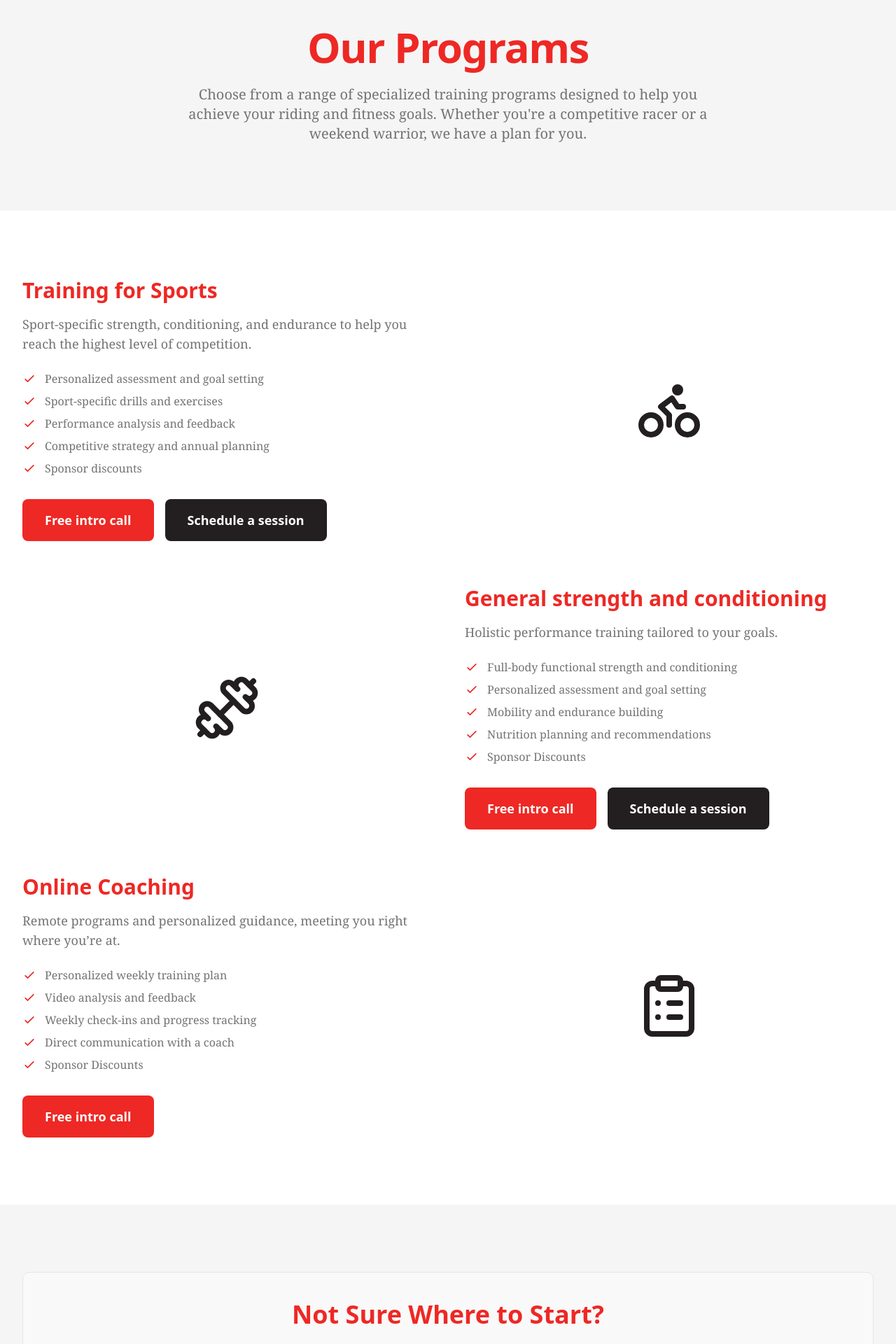
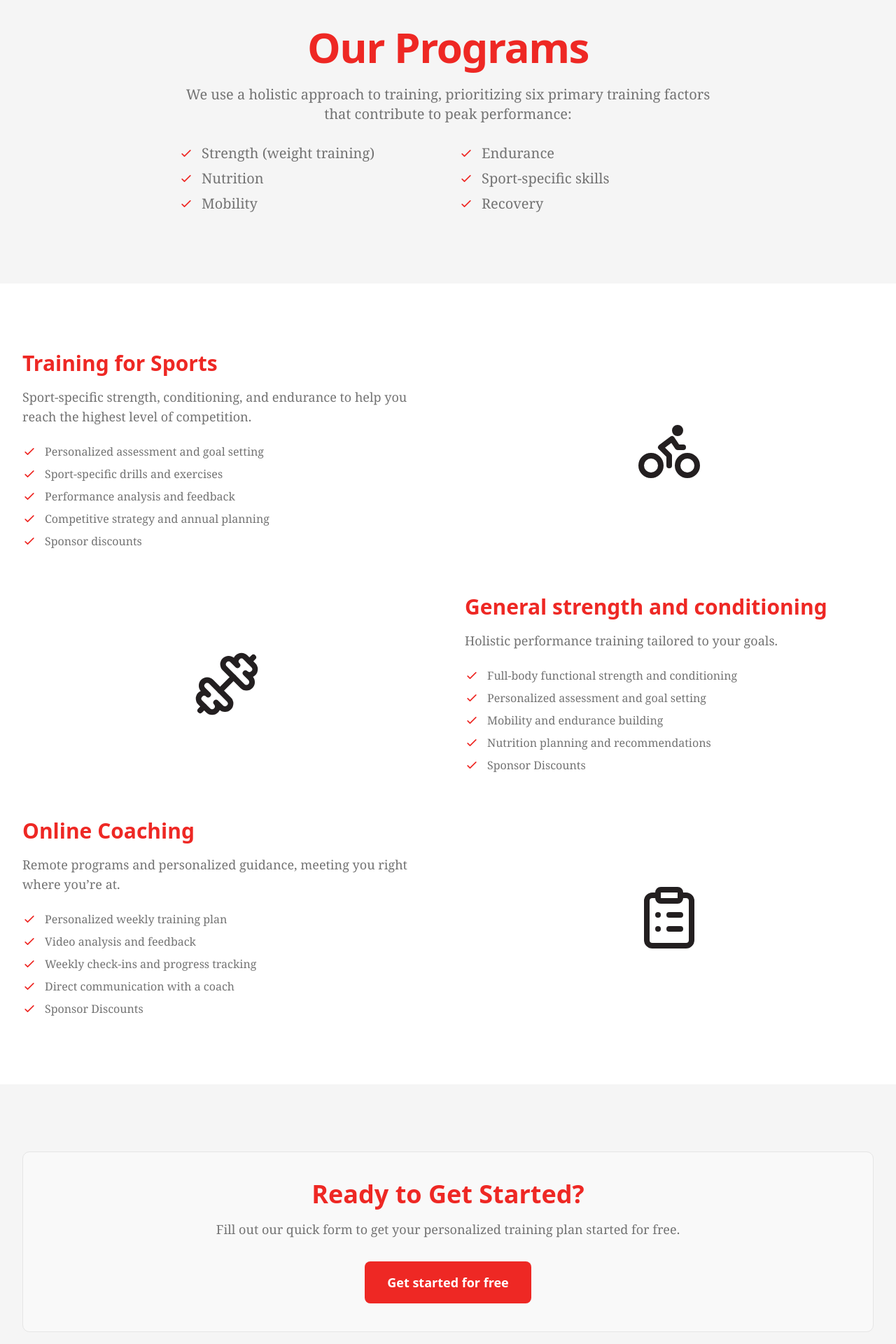
Before and after one commit to Tres3Sillings/horsepowerdevelopment, a React (Vite) app: page /programs in a window 1280 px wide. Shown: the part 140-2060 px from the top of the page at 70% size. Built offline with nearby package versions, Linux system fonts and the light colour scheme.

Commit message:
updated text and moved sections around

```diff
--- a/src/pages/HomePage.jsx
+++ b/src/pages/HomePage.jsx
@@ -42,7 +42,7 @@ export default function HomePage() {
                             </p>
                             <div className="mt-10 flex flex-col sm:flex-row gap-4 justify-center md:justify-start">
                                 <Link to="/intro-call" className="bg-primary text-primary-foreground hover:bg-primary/90 focus:outline-none focus:ring-4 focus:ring-ring font-bold rounded-md px-8 py-4 text-lg transition-all duration-300 transform hover:scale-105 text-center">
-                                    Start Training For Free
+                                    Get Started For Free
                                 </Link>
                                 <Link to="/programs" className="bg-secondary text-secondary-foreground hover:bg-secondary/90 focus:outline-none focus:ring-4 focus:ring-ring font-bold rounded-md px-8 py-4 text-lg transition-all duration-300 transform hover:scale-105 text-center">
                                     See Programs
@@ -79,6 +79,69 @@ export default function HomePage() {
             </section>
 
             <MountainDivider />
+
+            {/* 3. Services Section */}
+            <section id="services" className="bg-background py-16 md:py-24">
+                <div className="container mx-auto px-4 sm:px-6 lg:px-8">
+                     {/* Desktop Services */}
+                    <div className="hidden md:grid md:grid-cols-2 gap-12 items-center">
+                        <ScrollFadeIn className="text-center md:text-left">
+                            <h2 className="text-3xl md:text-4xl font-bold font-sans text-primary">Programs</h2>
+                            <p className="mt-4 text-lg font-serif text-muted-foreground">We offer a range of services to help you achieve your fitness goals. Whether you are a professional athlete or a weekend warrior, we have a program for you.</p>
+                        </ScrollFadeIn>
+                        <ScrollFadeIn>
+                            <img
+                                src="/youth-mountain-bike-team.jpg"
+                                alt="A group of seven young mountain bikers in matching red and black jerseys and helmets stand in a line with their bikes, posing for a photo outdoors. They are on a dirt and grass area with trees in the background."
+                                className="w-full h-auto object-cover rounded-lg shadow-lg"
+                            />
+                        </ScrollFadeIn>
+                    </div>
+                    {/* Mobile Services */}
+                    <div className="md:hidden text-center">
+                        <h2 className="text-3xl font-bold font-sans text-primary">Programs</h2>
+                        <div className="mt-8">
+                            <img
+                                src="/youth-mountain-bike-team.jpg"
+                                alt="A group of seven young mountain bikers in matching red and black jerseys and helmets stand in a line with their bikes, posing for a photo outdoors. They are on a dirt and grass area with trees in the background."
+                                className="w-full h-auto object-cover rounded-lg shadow-lg"
+                            />
+                        </div>
+                        <p className="mt-8 text-lg font-serif text-muted-foreground">We offer a range of services to help you achieve your fitness goals. Whether you are a professional athlete or a weekend warrior, we have a program for you.</p>
+                    </div>
+
+                    <motion.div
+                        className="mt-16 grid md:grid-cols-3 gap-8"
+                        variants={containerVariants}
+                        initial="hidden"
+                        whileInView="visible"
+                        viewport={{ once: true, amount: 0.2 }}
+                    >
+                        {features.map((feature, i) => (
+                            <AnimatedFeatureCard key={i} feature={feature} />
+                        ))}
+                    </motion.div>
+                     <div className="mt-16 text-center">
+                         <Link to="/programs" className="bg-secondary text-secondary-foreground hover:bg-secondary/90 focus:outline-none focus:ring-4 focus:ring-ring font-bold rounded-md px-8 py-4 text-lg transition-all duration-300 transform hover:scale-105 text-center">
+                             See Programs
+                         </Link>
+                    </div>
+                </div>
+            </section>
+
+            {/* 4. Results / Testimonials Section */}
+            <section className="bg-muted py-16 md:py-24">
+                <div className="container mx-auto px-4 sm:px-6 lg:px-8">
+                     <ScrollFadeIn className="text-center max-w-3xl mx-auto">
+                        <h2 className="text-3xl md:text-4xl font-bold font-sans text-primary">Horsepower Athletes</h2>
+                     </ScrollFadeIn>
+                     <div className="mt-12 grid grid-cols-2 md:grid-cols-3 gap-4">
+                        <img src="/testimonial-image-1.jpg" alt="Two young male cyclists in matching red and black Hammerdown HP jerseys and full gear, standing with their mountain bikes on a grassy field." className="w-full h-full object-cover rounded-lg shadow-lg" />
+                        <img src="/testimonial-image-2.jpg" alt="Two male cyclists in matching white and red Liberty team jerseys, holding red Hammerdown HP water bottles and standing in front of a bus." className="w-full h-full object-cover rounded-lg shadow-lg" />
+                        <img src="/testimonial-image-3.jpg" alt="A group of five young cyclists posing under a red Fueling Station tent at a grassy, outdoor bike event." className="col-span-2 md:col-span-1 w-full h-full object-cover rounded-lg shadow-lg" />
+                     </div>
+                </div>
+            </section>
 
             {/* 2. About Section */}
             <section className="bg-muted py-16 md:py-24">
@@ -138,70 +201,6 @@ export default function HomePage() {
                 </div>
             </section>
 
-
-            {/* 3. Services Section */}
-            <section id="services" className="bg-background py-16 md:py-24">
-                <div className="container mx-auto px-4 sm:px-6 lg:px-8">
-                     {/* Desktop Services */}
-                    <div className="hidden md:grid md:grid-cols-2 gap-12 items-center">
-                        <ScrollFadeIn className="text-center md:text-left">
-                            <h2 className="text-3xl md:text-4xl font-bold font-sans text-primary">Programs</h2>
-                            <p className="mt-4 text-lg font-serif text-muted-foreground">We offer a range of services to help you achieve your fitness goals. Whether you are a professional athlete or a weekend warrior, we have a program for you.</p>
-                        </ScrollFadeIn>
-                        <ScrollFadeIn>
-                            <img
-                                src="/youth-mountain-bike-team.jpg"
-                                alt="A group of seven young mountain bikers in matching red and black jerseys and helmets stand in a line with their bikes, posing for a photo outdoors. They are on a dirt and grass area with trees in the background."
-                                className="w-full h-auto object-cover rounded-lg shadow-lg"
-                            />
-                        </ScrollFadeIn>
-                    </div>
-                    {/* Mobile Services */}
-                    <div className="md:hidden text-center">
-                        <h2 className="text-3xl font-bold font-sans text-primary">Programs</h2>
-                        <div className="mt-8">
-                            <img
-                                src="/youth-mountain-bike-team.jpg"
-                                alt="A group of seven young mountain bikers in matching red and black jerseys and helmets stand in a line with their bikes, posing for a photo outdoors. They are on a dirt and grass area with trees in the background."
-                                className="w-full h-auto object-cover rounded-lg shadow-lg"
-                            />
-                        </div>
-                        <p className="mt-8 text-lg font-serif text-muted-foreground">We offer a range of services to help you achieve your fitness goals. Whether you are a professional athlete or a weekend warrior, we have a program for you.</p>
-                    </div>
-
-                    <motion.div
-                        className="mt-16 grid md:grid-cols-3 gap-8"
-                        variants={containerVariants}
-                        initial="hidden"
-                        whileInView="visible"
-                        viewport={{ once: true, amount: 0.2 }}
-                    >
-                        {features.map((feature, i) => (
-                            <AnimatedFeatureCard key={i} feature={feature} />
-                        ))}
-                    </motion.div>
-                     <div className="mt-16 text-center">
-                         <Link to="/programs" className="bg-secondary text-secondary-foreground hover:bg-secondary/90 focus:outline-none focus:ring-4 focus:ring-ring font-bold rounded-md px-8 py-4 text-lg transition-all duration-300 transform hover:scale-105 text-center">
-                             See Programs
-                         </Link>
-                    </div>
-                </div>
-            </section>
-
-            {/* 4. Results / Testimonials Section */}
-            <section className="bg-muted py-16 md:py-24">
-                <div className="container mx-auto px-4 sm:px-6 lg:px-8">
-                     <ScrollFadeIn className="text-center max-w-3xl mx-auto">
-                        <h2 className="text-3xl md:text-4xl font-bold font-sans text-primary">Horsepower Athletes</h2>
-                     </ScrollFadeIn>
-                     <div className="mt-12 grid md:grid-cols-3 gap-4">
-                        <img src="/testimonial-image-1.jpg" alt="Two young male cyclists in matching red and black Hammerdown HP jerseys and full gear, standing with their mountain bikes on a grassy field." className="object-cover w-full h-full rounded-lg shadow-lg" />
-                        <img src="/testimonial-image-2.jpg" alt="Two male cyclists in matching white and red Liberty team jerseys, holding red Hammerdown HP water bottles and standing in front of a bus." className="object-cover w-full h-full rounded-lg shadow-lg" />
-                        <img src="/testimonial-image-3.jpg" alt="A group of five young cyclists posing under a red Fueling Station tent at a grassy, outdoor bike event." className="object-cover w-full h-full rounded-lg shadow-lg" />
-                     </div>
-                </div>
-            </section>
-
             {/* 5. Contact Section */}
             <section className="bg-background py-16 md:py-24">
                 <div className="container mx-auto px-4 sm:px-6 lg:px-8">
@@ -213,7 +212,7 @@ export default function HomePage() {
                             </p>
                             <div className="mt-8">
                                 <Link to="/intro-call" className="bg-primary text-primary-foreground hover:bg-primary/90 focus:outline-none focus:ring-4 focus:ring-ring font-bold rounded-md px-8 py-4 text-lg transition-all duration-300 transform hover:scale-105">
-                                    Start Training For Free
+                                    Get Started For Free
                                 </Link>
                             </div>
                         </div>
--- a/src/pages/ProgramsPage.jsx
+++ b/src/pages/ProgramsPage.jsx
@@ -44,6 +44,15 @@ export default function ProgramsPage() {
         }
     ];
 
+    const trainingFactors = [
+        "Strength (weight training)",
+        "Endurance",
+        "Nutrition",
+        "Sport-specific skills",
+        "Mobility",
+        "Recovery"
+    ];
+
     return (
         <motion.div
             initial={{ opacity: 0 }}
@@ -58,8 +67,16 @@ export default function ProgramsPage() {
                             Our Programs
                         </h1>
                         <p className="mt-6 max-w-3xl mx-auto text-lg md:text-xl font-serif text-muted-foreground">
-                            Choose from a range of specialized training programs designed to help you achieve your riding and fitness goals. Whether you're a competitive racer or a weekend warrior, we have a plan for you.
+                            We use a holistic approach to training, prioritizing six primary training factors that contribute to peak performance:
                         </p>
+                        <ul className="mt-6 max-w-3xl mx-auto text-lg md:text-xl font-serif text-muted-foreground list-none text-left grid grid-cols-1 sm:grid-cols-2 gap-x-8">
+                            {trainingFactors.map((factor, index) => (
+                                <li key={index} className="flex items-center gap-3 my-1">
+                                    <svg className="w-5 h-5 text-primary flex-shrink-0" fill="none" stroke="currentColor" viewBox="0 0 24 24" xmlns="http://www.w3.org/2000/svg"><path strokeLinecap="round" strokeLinejoin="round" strokeWidth={2} d="M5 13l4 4L19 7" /></svg>
+                                    <span>{factor}</span>
+                                </li>
+                            ))}
+                        </ul>
                     </ScrollFadeIn>
                 </div>
             </section>
@@ -89,22 +106,6 @@ export default function ProgramsPage() {
                                                 </li>
                                             ))}
                                         </ul>
-                                        <div className="mt-8 flex flex-wrap gap-4 justify-center md:justify-start">
-                                            {program.title === 'Online Coaching' ? (
-                                                <Link to="/intro-call" className="bg-primary text-primary-foreground hover:bg-primary/90 font-bold rounded-md px-8 py-4 text-lg transition-all duration-300 transform hover:scale-105">
-                                                    Free intro call
-                                                </Link>
-                                            ) : (
-                                                <>
-                                                    <Link to="/intro-call" className="bg-primary text-primary-foreground hover:bg-primary/90 font-bold rounded-md px-8 py-4 text-lg transition-all duration-300 transform hover:scale-105">
-                                                        Free intro call
-                                                    </Link>
-                                                    <Link to="/schedule-session" className="bg-secondary text-secondary-foreground hover:bg-secondary/90 font-bold rounded-md px-8 py-4 text-lg transition-all duration-300 transform hover:scale-105">
-                                                        Schedule a session
-                                                    </Link>
-                                                </>
-                                            )}
-                                        </div>
                                     </div>
                                     {/* Icon for Desktop */}
                                     <div className={`hidden md:flex justify-center items-center ${index % 2 === 0 ? 'md:order-2' : 'md:order-1'}`}>
@@ -122,13 +123,14 @@ export default function ProgramsPage() {
                 <div className="container mx-auto px-4 sm:px-6 lg:px-8">
                     <ScrollFadeIn className="relative text-center bg-card p-10 rounded-lg border border-border">
                         <div className="relative">
-                            <h2 className="text-3xl md:text-4xl font-bold font-sans text-primary">Not Sure Where to Start?</h2>
+                            <h2 className="text-3xl md:text-4xl font-bold font-sans text-primary">Ready to Get Started?</h2>
                             <p className="mt-4 max-w-2xl mx-auto text-lg font-serif text-muted-foreground">
-                                Let's talk about your goals and find the perfect program for you. Book a free consultation with Coach James.
+                                Fill out our quick form to get your personalized training plan started for free.
                             </p>
                             <div className="mt-8">
-                                <Link to="/contact" className="bg-primary text-primary-foreground hover:bg-primary/90 focus:outline-none focus:ring-4 focus:ring-ring font-bold rounded-md px-8 py-4 text-lg transition-all duration-300 transform hover:scale-105">
-                                    Book a Free Consultation
+                                <Link to="/intro-call"
+                                   className="bg-primary text-primary-foreground hover:bg-primary/90 focus:outline-none focus:ring-4 focus:ring-ring font-bold rounded-md px-8 py-4 text-lg transition-all duration-300 transform hover:scale-105 inline-block">
+                                    Get started for free
                                 </Link>
                             </div>
                         </div>
```
